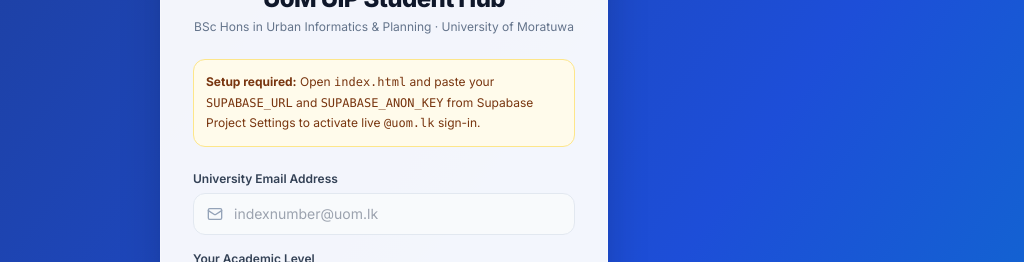
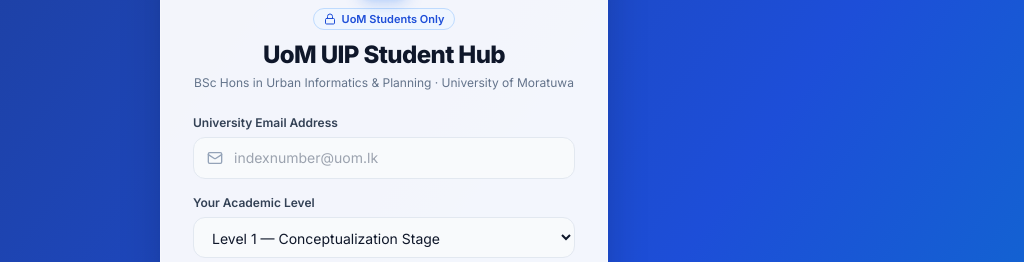
Before and after one commit to sasiru807/uom-uip-hub, a plain HTML site: page index.html in a window 1280 px wide. Shown: the part 243-505 px from the top of the page, 256-1280 px from the left. Drawn offline with nearby package versions, Linux system fonts and the light colour scheme.

Commit message:
Update index.html

```diff
--- a/index.html
+++ b/index.html
@@ -732,8 +732,8 @@
     // SUPABASE CONFIGURATION — Paste your real Project URL & Anon Key below
     // Find both in: Supabase Dashboard -> Project Settings -> API
     // =========================================================================
-    const SUPABASE_URL = "YOUR_SUPABASE_URL";
-    const SUPABASE_ANON_KEY = "YOUR_SUPABASE_ANON_KEY";
+    const SUPABASE_URL = "https://notxwwgrxhzwuxkwbdko.supabase.co";
+    const SUPABASE_ANON_KEY = "sb_publishable_veYTiRIUrNoGlylfzCqhug_yo8f1oHK";
     const ADMIN_EMAILS = ["bandarahmsh.25@uom.lk"];
 
     const isSupabaseConfigured =
```
